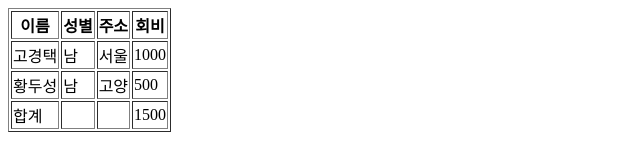
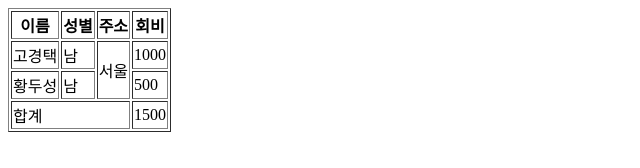
Before and after one commit to tagtaek/Web_Study, a plain HTML site: page study/tag/table.html in a window 1280 px wide. Shown: the full height of the page, 0-640 px from the left. Drawn offline with Linux system fonts and the light colour scheme.

Commit message:
HTML_table_ absorption
HTML_table_ absorption

```diff
--- a/study/tag/table.html
+++ b/study/tag/table.html
@@ -8,15 +8,15 @@
             </thead>
             <tbody>
                 <tr>
-                    <td>고경택</td> <td>남</td> <td>서울</td> <td>1000</td>
+                    <td>고경택</td> <td>남</td> <td rowspan="2">서울</td> <td>1000</td>
                 </tr>
                 <tr>
-                    <td>황두성</td> <td>남</td> <td>고양</td> <td>500</td>
+                    <td>황두성</td> <td>남</td>  <td>500</td>
                 </tr>
             </tbody>
             <tfoot>
                 <tr>
-                    <td>합계</td> <td></td> <td></td> <td>1500</td>
+                    <td colspan="3">합계</td><td>1500</td>
                 </tr>
             </tfoot>
         </table>
```
